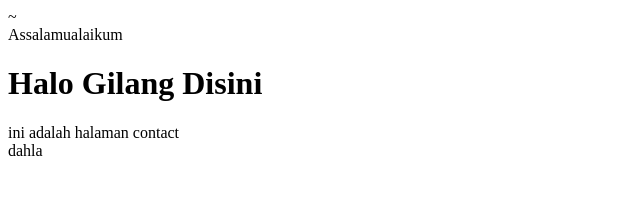
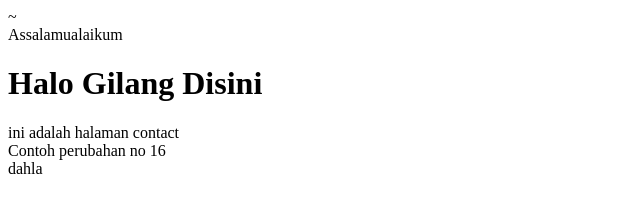
Before and after one commit to muhggr/belajargit, a plain HTML site: page contact-us.html in a window 1280 px wide. Shown: the whole page, without its empty margins (0-640 px from the left). Drawn offline with Linux system fonts and the light colour scheme.

Commit message:
menambah penjelasan contact

```diff
--- a/contact-us.html
+++ b/contact-us.html
@@ -13,6 +13,7 @@
     ini adalah halaman contact
     </div>
 
+    <div>Contoh perubahan no 16</div>
 <footer>dahla</footer>
   </body>
 </html>
```
